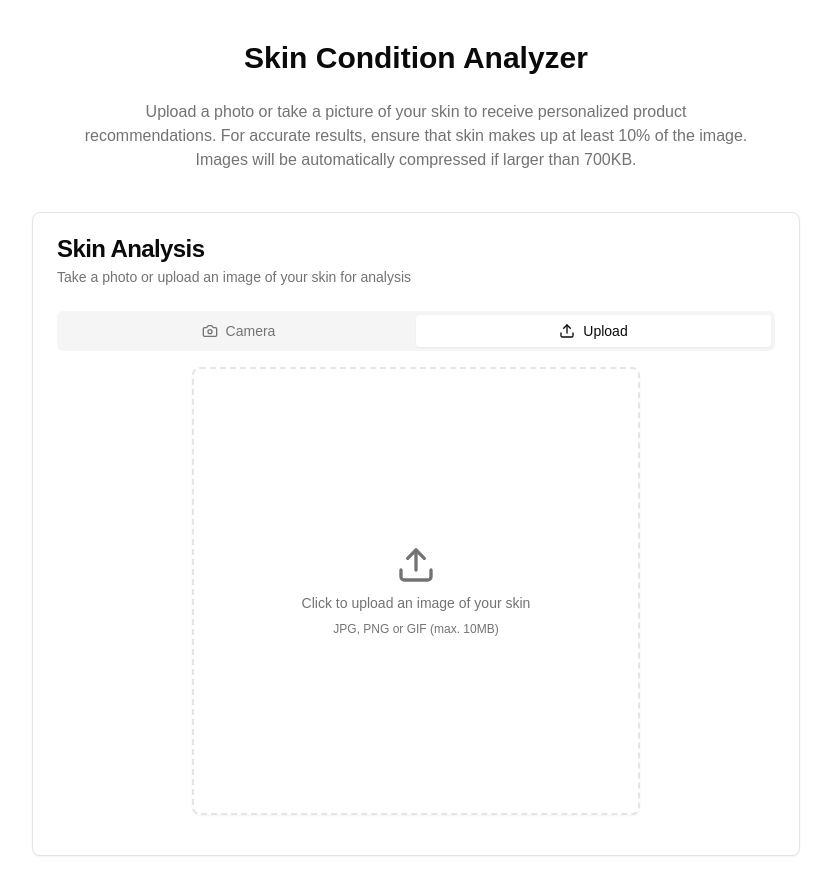
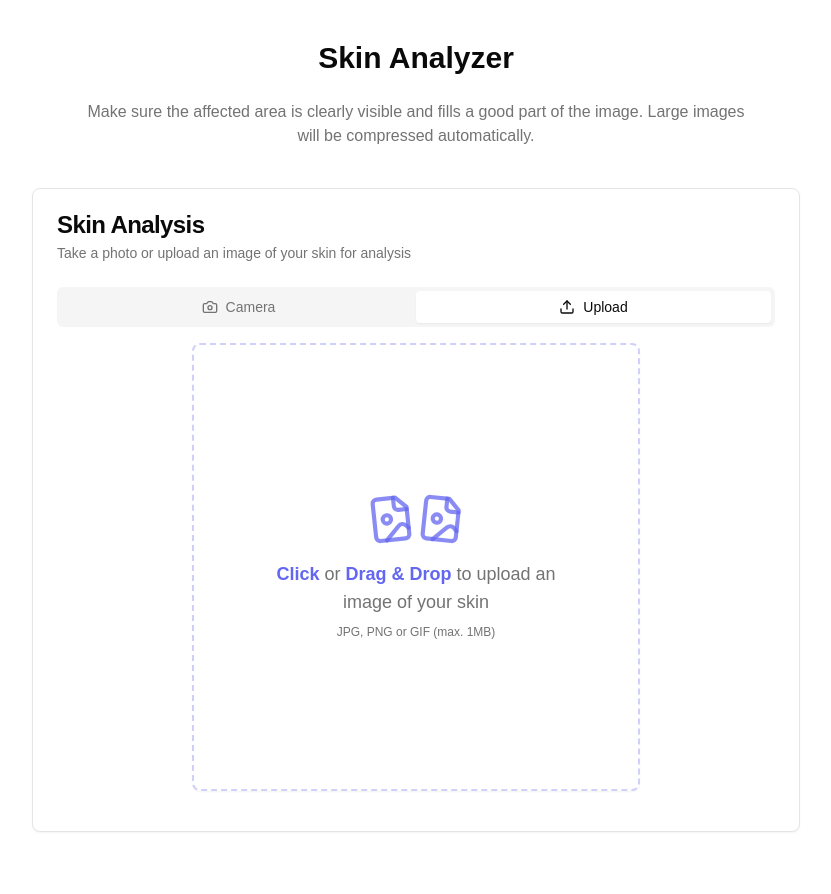
Before and after one commit to wyasyn/skin-analyzer-frontend, a Next.js app: page / in a window 1280 px wide. Shown: the whole page, without its empty margins (224-1055 px from the left). After the commit the page ends 872 px from the top, so only its background shows below. Built offline with nearby package versions, Linux system fonts and the light colour scheme; no server answers.

Commit message:
uploader color changed

```diff
--- a/app/page.tsx
+++ b/app/page.tsx
@@ -1,17 +1,16 @@
-import SkinAnalyzer from "@/components/skin-analyzer"
+import SkinAnalyzer from "@/components/skin-analyzer";
 
 export default function Home() {
   return (
     <main className="container mx-auto py-10 px-4">
-      <h1 className="text-3xl font-bold mb-6 text-center">Skin Condition Analyzer</h1>
+      <h1 className="text-3xl font-bold mb-6 text-center">Skin Analyzer</h1>
       <p className="text-center text-muted-foreground mb-10 max-w-2xl mx-auto">
-        Upload a photo or take a picture of your skin to receive personalized product recommendations. For accurate
-        results, ensure that skin makes up at least 10% of the image. Images will be automatically compressed if larger
-        than 700KB.
+        Make sure the affected area is clearly visible and fills a good part of
+        the image. Large images will be compressed automatically.
       </p>
       <div className="max-w-3xl mx-auto">
         <SkinAnalyzer />
       </div>
     </main>
-  )
+  );
 }
--- a/components/image-uploader.tsx
+++ b/components/image-uploader.tsx
@@ -5,7 +5,7 @@ import type React from "react";
 import { useState, useRef } from "react";
 import { Button } from "@/components/ui/button";
 import { Card } from "@/components/ui/card";
-import { Upload, X } from "lucide-react";
+import { FileImage, X } from "lucide-react";
 
 interface ImageUploaderProps {
   onUpload: (imageData: string) => void;
@@ -51,28 +51,45 @@ export default function ImageUploader({
   };
 
   return (
-    <div className="flex flex-col items-center">
+    <div className="flex flex-col items-center relative group">
       <input
         placeholder="Upload your skin"
         type="file"
         accept="image/*"
         onChange={handleFileChange}
-        className="hidden"
+        className="absolute inset-0 z-10 opacity-0"
         ref={fileInputRef}
         disabled={disabled}
       />
 
       {!previewUrl ? (
         <Card
-          className="border-dashed border-2 flex flex-col items-center justify-center p-6 cursor-pointer w-full max-w-md mx-auto mb-4 aspect-square"
+          className="border-dashed border-2 border-indigo-500/30 group-hover:bg-indigo-500 duration-300 transition-all flex flex-col items-center justify-center p-6 w-full max-w-md mx-auto mb-4 aspect-square cursor-pointer"
           onClick={() => fileInputRef.current?.click()}
         >
-          <Upload className="h-10 w-10 text-muted-foreground mb-2" />
-          <p className="text-sm text-muted-foreground text-center">
-            Click to upload an image of your skin
+          <div className="flex items-center justify-center mb-4">
+            <FileImage
+              size={50}
+              className="text-indigo-500/75 -rotate-6 group-hover:text-white/75"
+            />
+            <FileImage
+              size={50}
+              className="text-indigo-500/75 rotate-6 group-hover:text-white/75"
+            />
+          </div>
+
+          <p className="text-lg max-w-[30ch] text-muted-foreground text-center group-hover:text-white">
+            <span className="text-indigo-500 font-semibold group-hover:text-sky-300">
+              Click
+            </span>{" "}
+            or{" "}
+            <span className="text-indigo-500 font-semibold group-hover:text-sky-300">
+              Drag & Drop
+            </span>{" "}
+            to upload an image of your skin
           </p>
-          <p className="text-xs text-muted-foreground mt-2 text-center">
-            JPG, PNG or GIF (max. 10MB)
+          <p className="text-xs text-muted-foreground mt-2 text-center group-hover:text-white">
+            JPG, PNG or GIF (max. 1MB)
           </p>
         </Card>
       ) : (
--- a/components/skin-results.tsx
+++ b/components/skin-results.tsx
@@ -53,11 +53,18 @@ export default function SkinResults({
         <h3 className="text-lg font-medium mb-4">Recommended Products</h3>
         <div className="grid grid-cols-1 sm:grid-cols-2 md:grid-cols-3 gap-4">
           {skinCondition.info?.recommended_products.map((product) => (
-            <Card key={product.image_url} className="overflow-hidden">
+            <a
+              key={product.image_url}
+              href={product.link}
+              target="_blank"
+              rel="noreferrer"
+            >
+              <Card className="overflow-hidden">
                 <div className="aspect-square overflow-hidden">
                   <img
                     src={
-                    product.image_url || "/placeholder.svg?height=200&width=200"
+                      product.image_url ||
+                      "/placeholder.svg?height=200&width=200"
                     }
                     alt={product.title}
                     className="w-full h-full object-cover transition-transform hover:scale-105"
@@ -70,6 +77,7 @@ export default function SkinResults({
                   </p>
                 </CardContent>
               </Card>
+            </a>
           ))}
         </div>
       </div>
```
Lines whose indentation alone changed are shown as unchanged.
